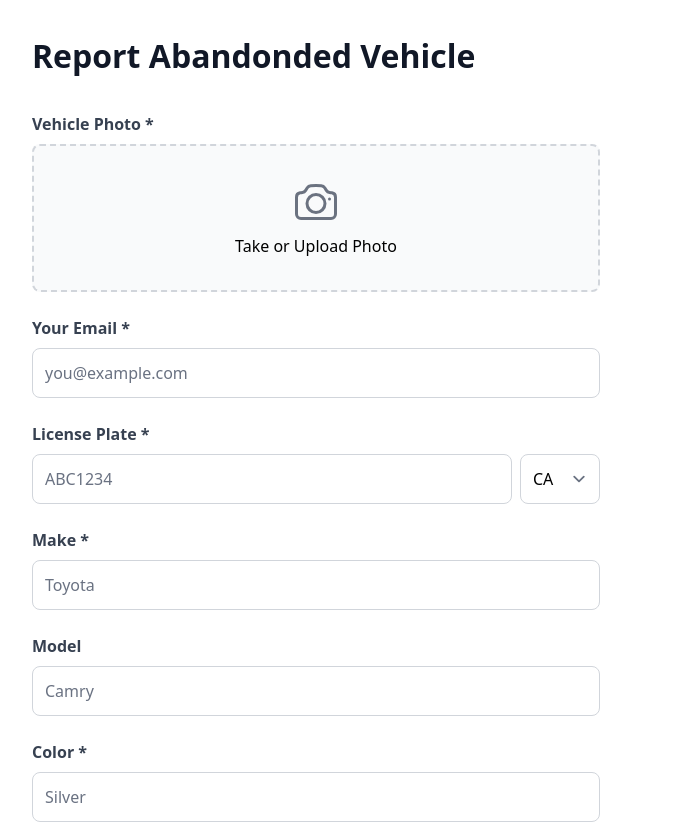
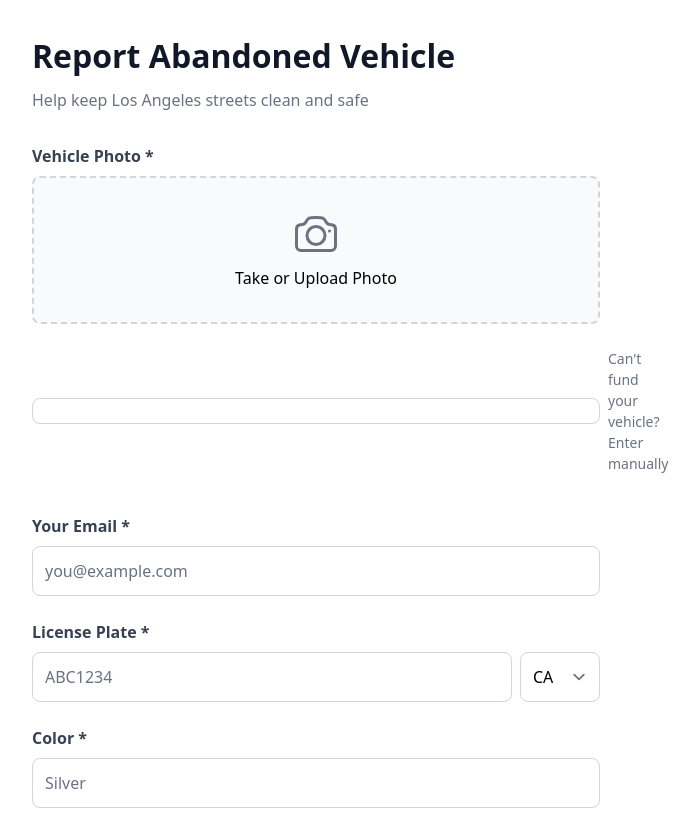
Before and after one commit to tclohm/curbalert, a SvelteKit app: page / in a window 1280 px wide. Shown: the top 824 px of the page, without its empty margins (324-1023 px from the left). Built offline with nearby package versions, Linux system fonts and the light colour scheme.

Commit message:
updated to esm

```diff
--- a/package.json
+++ b/package.json
@@ -55,7 +55,7 @@
 		"wrangler": "^4.63.0"
 	},
 	"dependencies": {
-		"@tclohm/iadb": "^1.0.1",
+		"@tclohm/iadb": "^1.0.2",
 		"better-sqlite3": "^12.6.2"
 	}
 }
--- a/src/lib/components/VehicleSelector.svelte
+++ b/src/lib/components/VehicleSelector.svelte
@@ -136,7 +136,7 @@
   {#if manualEntry}
     <div class="form-row">
       <div class="form-group">
-        <label for="manual-make">Vehicle Make<
+        <label for="manual-make">Vehicle Make</label>
       </div>
     </div>
   {/if}
--- a/src/routes/+page.svelte
+++ b/src/routes/+page.svelte
@@ -1,7 +1,10 @@
 <script lang="ts">
-  import PhotoUpload from "$lib/components/PhotoUpload.svelte";
+	import PhotoUpload from '$lib/components/PhotoUpload.svelte';
+	import VehicleSelector from '$lib/components/VehicleSelector.svelte';
 
 	let photoBase64 = $state<string | null>(null);
+	let selectedMake = $state('');
+	let selectedModel = $state('');
 	let isSubmitting = $state(false);
 	let submitError = $state<string | null>(null);
 	let submitSuccess = $state(false);
@@ -10,8 +13,6 @@
 		reporterEmail: '',
 		licensePlate: '',
 		plateState: 'CA',
-    vehicleMake: '',
-    vehicleModel: '',
 		vehicleColor: '',
 		reason: '72_hours',
 		notes: ''
@@ -27,6 +28,11 @@
 			return;
 		}
 
+		if (!selectedMake || !selectedModel) {
+			submitError = 'Please select vehicle make and model';
+			return;
+		}
+
 		isSubmitting = true;
 
 		try {
@@ -35,6 +41,8 @@
 				headers: { 'Content-Type': 'application/json' },
 				body: JSON.stringify({
 					...formData,
+					vehicleMake: selectedMake,
+					vehicleModel: selectedModel,
 					photoBase64
 				})
 			});
@@ -52,13 +60,13 @@
 				reporterEmail: '',
 				licensePlate: '',
 				plateState: 'CA',
-        vehicleMake: '',
-        vehicleModel: '',
 				vehicleColor: '',
 				reason: '72_hours',
 				notes: ''
 			};
 			photoBase64 = null;
+			selectedMake = '';
+			selectedModel = '';
 		} catch (error) {
 			submitError = error instanceof Error ? error.message : 'Failed to submit report';
 		} finally {
@@ -68,11 +76,12 @@
 </script>
 
 <div class="container">
-  <h1>Report Abandonded Vehicle</h1>
+	<h1>Report Abandoned Vehicle</h1>
+	<p class="subtitle">Help keep Los Angeles streets clean and safe</p>
 
 	{#if submitSuccess}
 		<div class="success-message">
-      ✅ Report submitted successfully!
+			✅ Report submitted successfully! Thank you for helping keep LA clean.
 		</div>
 	{/if}
 
@@ -87,6 +96,11 @@
 		<section>
 			<label for="photo" class="label">Vehicle Photo *</label>
 			<PhotoUpload bind:onPhotoCompressed={photoBase64} maxSizeKB={500} />
+		</section>
+
+		<!-- Vehicle Selector with Autocomplete -->
+		<section>
+			<VehicleSelector bind:selectedMake bind:selectedModel />
 		</section>
 
 		<!-- Email -->
@@ -123,28 +137,7 @@
 			</div>
 		</section>
 
-    <!-- Vehicle Details -->
-    <section>
-      <label for="make" class="label">Make *</label>
-        <input
-          id="make"
-          type="text"
-          bind:value={formData.vehicleMake}
-          required
-          placeholder="Toyota"
-        />
-    </section>
-
-    <section>
-      <label for="model" class="label">Model</label>
-        <input
-          id="model"
-          type="text"
-          bind:value={formData.vehicleModel}
-          placeholder="Camry"
-        />
-    </section>
-
+		<!-- Vehicle Color -->
 		<section>
 			<label for="color" class="label">Color *</label>
 			<input
@@ -194,8 +187,13 @@
 	h1 {
 		font-size: 2rem;
 		font-weight: 700;
+		margin-bottom: 0.5rem;
+		color: #111827;
+	}
+
+	.subtitle {
+		color: #6b7280;
 		margin-bottom: 2rem;
-    color: #111827;
 	}
 
 	.success-message {
@@ -245,8 +243,7 @@
 	textarea:focus {
 		outline: none;
 		border-color: #3b82f6;
-    ring: 2px;
-    ring-color: #3b82f6;
+		box-shadow: 0 0 0 3px rgba(59, 130, 246, 0.1);
 	}
 
 	.plate-row {
```
Also changed, not shown: 1 other file (tests, documents, lock files or other folders). Lines whose indentation alone changed are shown as unchanged.
